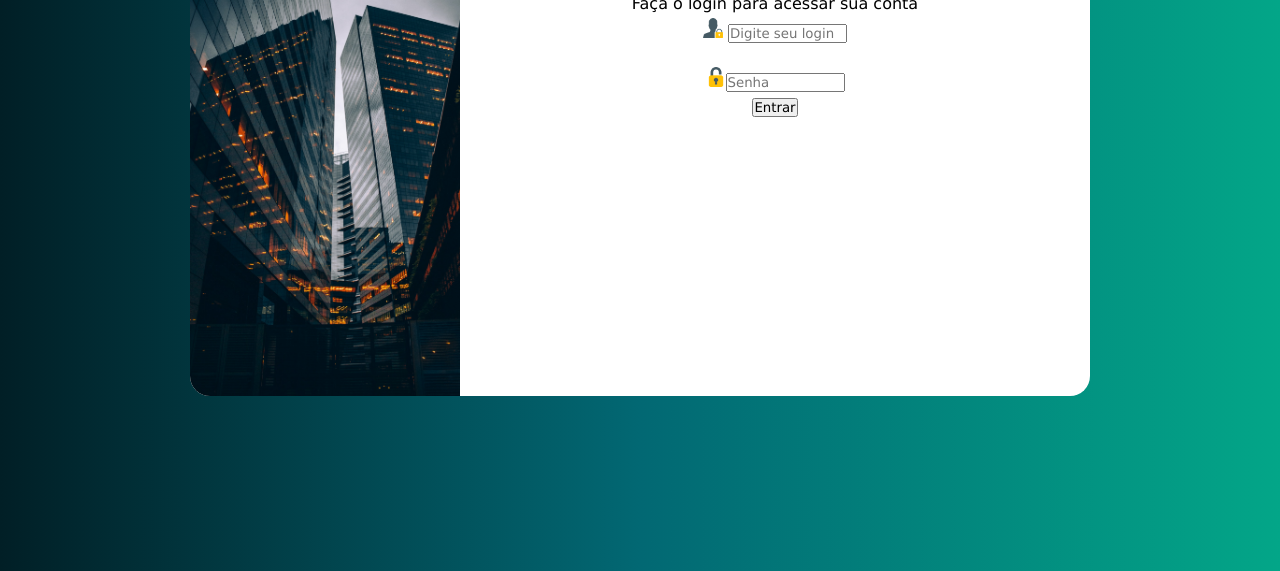
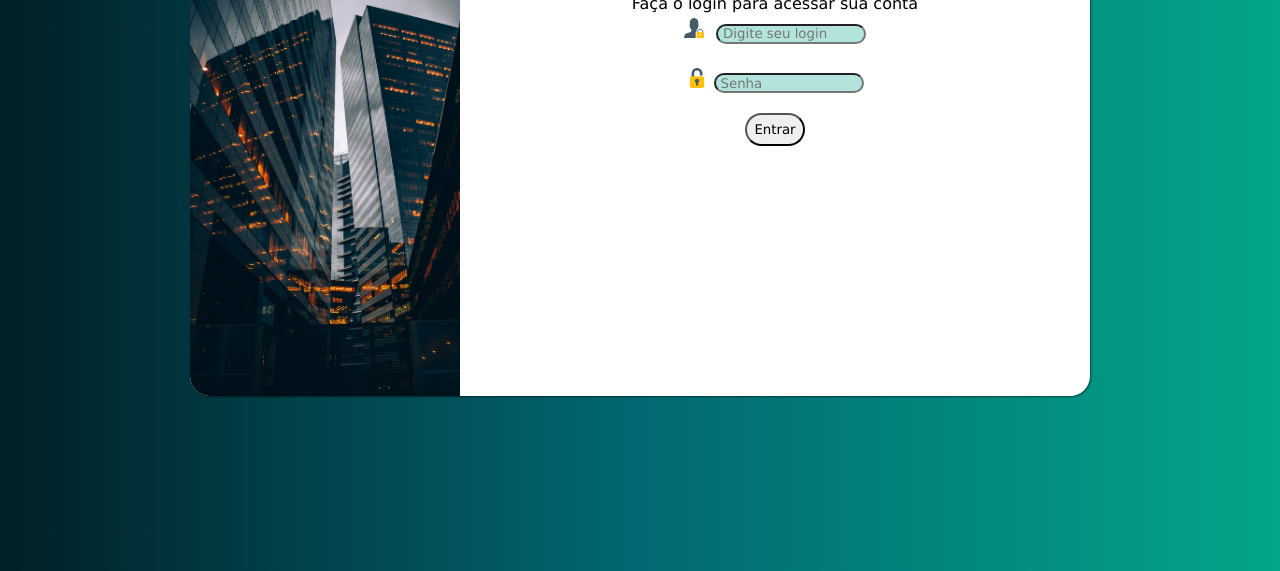
Before and after one commit to wagner-programer/projeto-login, a plain HTML site: page index.html in a window 1280 px wide. Shown: the part 229-800 px from the top of the page. Drawn offline with Linux system fonts and the light colour scheme.

Commit message:
atualização designer login

```diff
--- a/estilos/estilo.css
+++ b/estilos/estilo.css
@@ -32,6 +32,7 @@ section#login{
     height: 450px;
     background-color: white;
     border-radius: 20px;
+    box-shadow: 1px 1px 2px rgba(0, 0, 0, 0.5);
 
     transition: width .1s, height .1s ;
 }
@@ -56,8 +57,39 @@ main p{
 img#logini{
     height: 20px;
     width: 20px;
+    display: inline-block;
+    position:relative;
+    margin-right: 7px;
+
 }
 img#senhai{
     height: 20px;
     width: 20px;
+    display: inline-block;
+    position: relative;
+    margin-right: 7px;
 }
+input.loginc{
+    margin: auto;
+    display: inline-block;
+    width: 150px;
+    height: 20px;
+    background-color: #03a6884d;
+    padding: 5px;
+    border-radius: 30px;
+}
+input.senhac{
+    margin: auto;
+    display: inline-block;
+    width: 150px;
+    height: 20px;
+    background-color: #03a6884d;
+    padding: 5px;
+    border-radius: 30px;
+}
+  input.btn-entrar{
+    border-radius: 20px;
+    margin-top: 15px;
+    padding: 7px;
+    cursor: pointer;
+}
--- a/index.html
+++ b/index.html
@@ -15,12 +15,12 @@
 
             </div>
             <div id="formulario">
-                <h1>Login</h1>
+                <h1>Bem Vindo</h1>
                 <p>Faça o login para acessar sua conta</p>
                 <form action="login.php" method="post">
-                    <img src="imagens/fechadura.png" alt="login" id="logini"> <input type="text" name="Login" id="login" required placeholder="Digite seu login" minlength="5" maxlength="15" size="12"></p><br>
-                    <img src="imagens/desbloquear.png" alt="senha" id="senhai"><input type="password" name="senha" id="senha" required placeholder="Senha" minlength="6" maxlength="8" size="12"></p>
-                    <p><input type="button" value="Entrar"></p>
+                    <img src="imagens/fechadura.png" alt="login" id="logini"> <input type="text" name="Login" id="login"  placeholder="Digite seu login" minlength="5" maxlength="15"  class="loginc" required></p><br>
+                    <img src="imagens/desbloquear.png" alt="senha" id="senhai"><input type="password" name="senha" id="senha" required placeholder="Senha" minlength="6" maxlength="8" class="senhac"></p>
+                    <p><input type="submit" value="Entrar" class="btn-entrar"></p>
                 </form>
             </div>
         </section>
```
